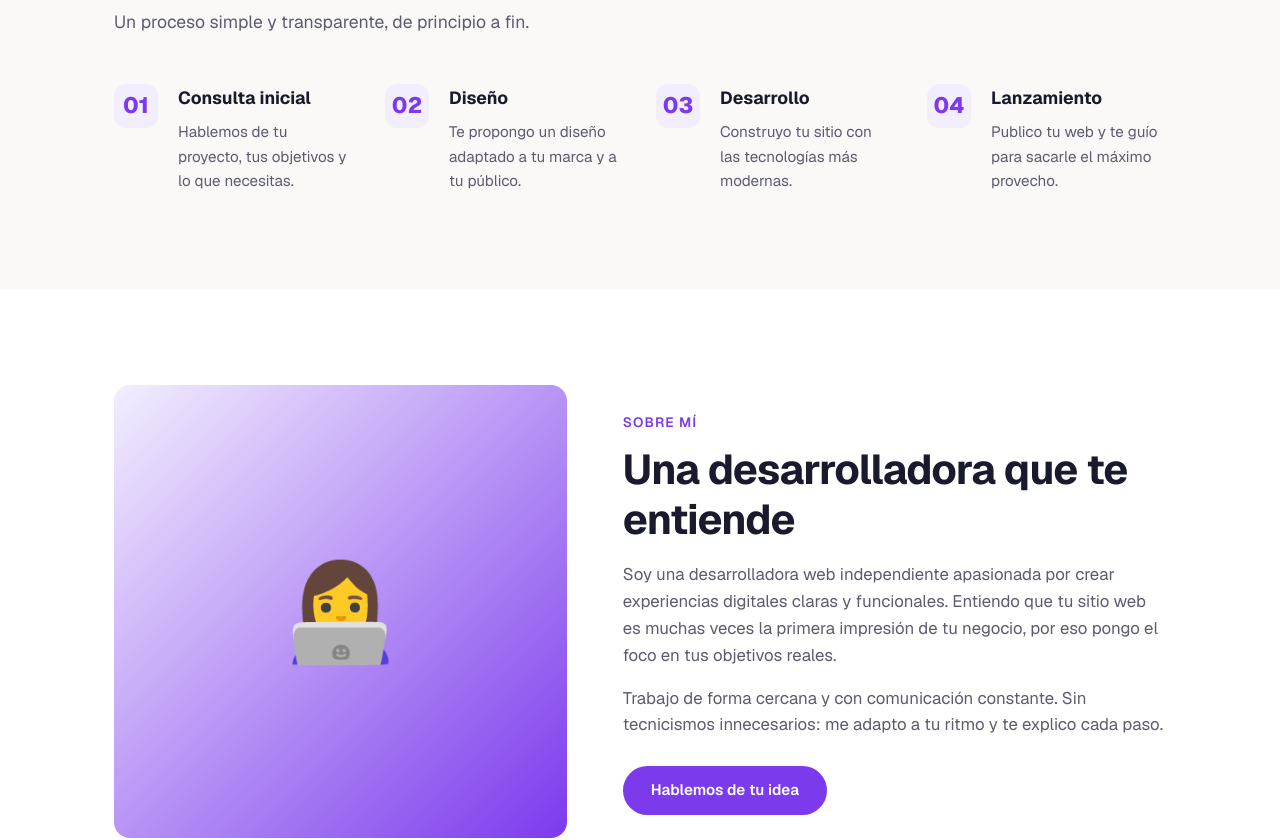
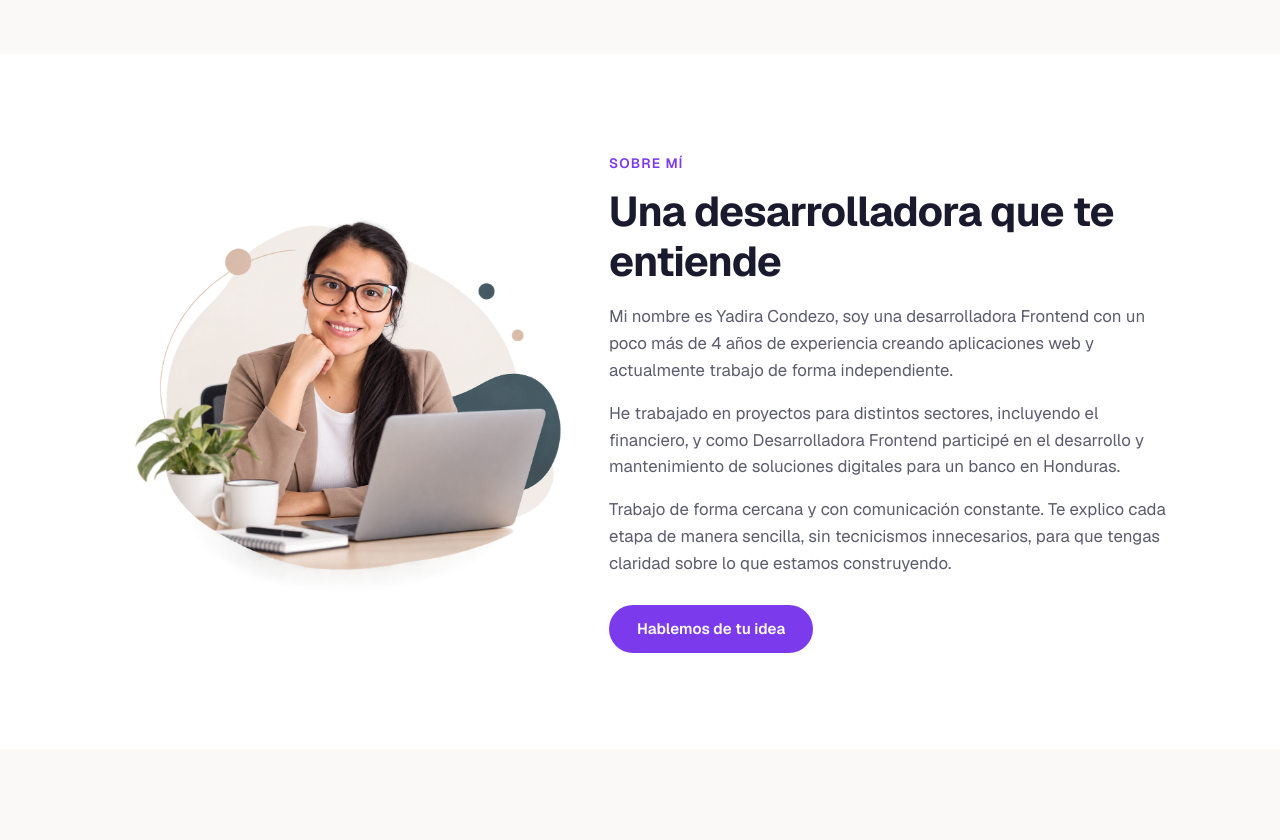
Before and after one commit to bluezin/freelance, a Next.js app: page / in a window 1280 px wide. Shown: the part 1700-2540 px from the top of the page. Built offline with nearby package versions, Linux system fonts and the light colour scheme.

Commit message:
feat: add improves

```diff
--- a/src/app/globals.css
+++ b/src/app/globals.css
@@ -170,7 +170,7 @@ section {
 
 /* Hero */
 .hero {
-  padding: 100px 0 96px;
+  padding: 60px 0 50px;
   text-align: center;
 }
 
@@ -349,23 +349,14 @@ section {
 }
 
 .about-inner {
-  display: grid;
-  grid-template-columns: 1fr 1.2fr;
-  gap: 56px;
+  display: flex;
+  gap: 26px;
   align-items: center;
 }
 
-.about-avatar {
-  width: 100%;
-  aspect-ratio: 1;
-  border-radius: var(--radius);
-  background: linear-gradient(135deg, var(--accent-soft), var(--accent));
-  display: flex;
-  align-items: center;
-  justify-content: center;
-  font-size: 6rem;
-  font-weight: 800;
-  color: #fff;
+.about-avatar img {
+  position: relative !important;
+  width: 1300px !important;
 }
 
 .about p {
@@ -439,22 +430,104 @@ section {
   color: var(--accent);
 }
 
+/* Hamburger */
+.hamburger {
+  display: none;
+  flex-direction: column;
+  justify-content: center;
+  gap: 5px;
+  width: 40px;
+  height: 40px;
+  padding: 8px;
+  border: none;
+  background: transparent;
+  cursor: pointer;
+}
+
+.hamburger span {
+  display: block;
+  width: 100%;
+  height: 3px;
+  border-radius: 3px;
+  background: var(--text);
+  transition: all 0.25s;
+}
+
+.hamburger.is-open span:nth-child(1) {
+  transform: translateY(8px) rotate(45deg);
+}
+
+.hamburger.is-open span:nth-child(2) {
+  opacity: 0;
+}
+
+.hamburger.is-open span:nth-child(3) {
+  transform: translateY(-8px) rotate(-45deg);
+}
+
+.mobile-nav {
+  display: none;
+  flex-direction: column;
+  gap: 8px;
+  padding: 16px 24px 24px;
+  border-top: 1px solid var(--border);
+  background: var(--bg);
+}
+
+.mobile-nav a {
+  font-size: 1rem;
+  font-weight: 500;
+  padding: 12px;
+  border-radius: 12px;
+}
+
+.mobile-nav a:hover {
+  background: var(--accent-soft);
+}
+
+.mobile-nav .btn {
+  margin-top: 8px;
+  text-align: center;
+}
+
 /* Responsive */
+@media (max-width: 900px) {
+  .about-inner {
+    flex-wrap: wrap;
+    gap: 40px;
+    flex-direction: column-reverse;
+  }
+
+  .about-avatar {
+    max-width: 500px;
+    margin: auto;
+  }
+
+
+  .about-content {
+    width: 80%;
+  }
+}
+
 @media (max-width: 768px) {
   section {
     padding: 72px 0;
+  }
+
+  .hamburger {
+    display: flex;
   }
 
   .nav {
     display: none;
   }
 
-  .header .btn {
-    display: none;
+  .mobile-nav {
+    display: flex;
   }
 
   .hero {
-    padding: 72px 0;
+    padding: 30px 0;
     text-align: left;
   }
 
@@ -467,22 +540,16 @@ section {
     gap: 32px;
     margin-top: 48px;
   }
+}
 
-  .about-inner {
-    grid-template-columns: 1fr;
-  }
-
-  .about-avatar {
-    max-width: 280px;
-  }
-
-  .contact-actions {
-    justify-content: flex-start;
+@media (max-width: 600px) {
+  .about-content {
+    width: auto;
   }
 }
 
 @media (max-width: 420px) {
   .header-inner {
-    justify-content: center;
+    justify-content: space-between;
   }
 }
--- a/src/components/About.tsx
+++ b/src/components/About.tsx
@@ -1,22 +1,37 @@
+import Image from "next/image";
+
 export default function About() {
   return (
     <section className="about" id="sobre-mi">
       <div className="container about-inner">
-        <div className="about-avatar">👩‍💻</div>
-        <div>
+        <div className="about-avatar">
+          <Image src="/me.png" alt="yadira" fill />
+        </div>
+        <div className="about-content">
           <span className="section-label">Sobre mí</span>
           <h2 className="section-title">Una desarrolladora que te entiende</h2>
           <p>
-            Soy una desarrolladora web independiente apasionada por crear
-            experiencias digitales claras y funcionales. Entiendo que tu
-            sitio web es muchas veces la primera impresión de tu negocio, por
-            eso pongo el foco en tus objetivos reales.
+            Mi nombre es Yadira Condezo, soy una desarrolladora Frontend con un poco
+            más de 4 años de experiencia creando aplicaciones web y actualmente
+            trabajo de forma independiente.
           </p>
           <p>
-            Trabajo de forma cercana y con comunicación constante. Sin tecnicismos
-            innecesarios: me adapto a tu ritmo y te explico cada paso.
+            He trabajado en proyectos para distintos sectores, incluyendo el
+            financiero, y como Desarrolladora Frontend participé en el
+            desarrollo y mantenimiento de soluciones digitales para un banco en
+            Honduras.
           </p>
-          <a href="#contacto" className="btn btn-primary">
+          <p>
+            Trabajo de forma cercana y con comunicación constante. Te explico
+            cada etapa de manera sencilla, sin tecnicismos innecesarios, para
+            que tengas claridad sobre lo que estamos construyendo.
+          </p>
+          <a
+            href="https://wa.me/51960220312"
+            target="_blank"
+            rel="noopener noreferrer"
+            className="btn btn-primary"
+          >
             Hablemos de tu idea
           </a>
         </div>
--- a/src/components/Contact.tsx
+++ b/src/components/Contact.tsx
@@ -5,15 +5,20 @@ export default function Contact() {
         <span className="section-label">Contacto</span>
         <h2 className="section-title">¿Listo para tu web?</h2>
         <p className="section-desc">
-          Cuéntame tu idea y te responderé con una cotización sin compromiso
-          en menos de 24 horas.
+          Cuéntame tu idea y te responderé con una cotización sin compromiso en
+          menos de 24 horas.
         </p>
         <div className="contact-actions">
-          <a href="mailto:hola@tudev.com" className="btn btn-primary">
+          <a
+            href="mailto:yadiraco304@gmail.com"
+            target="_blank"
+            rel="noopener noreferrer"
+            className="btn btn-primary"
+          >
             Escríbeme por email
           </a>
           <a
-            href="https://wa.me/0000000000"
+            href="https://wa.me/51960220312?text=Hola%2C%20quiero%20una%20p%C3%A1gina%20web"
             target="_blank"
             rel="noopener noreferrer"
             className="btn btn-outline"
--- a/src/components/Footer.tsx
+++ b/src/components/Footer.tsx
@@ -5,14 +5,14 @@ export default function Footer() {
         <span>© {new Date().getFullYear()} TuDev. Hecho con ♥</span>
         <div className="footer-social">
           <a
-            href="https://github.com"
+            href="https://github.com/bluezin"
             target="_blank"
             rel="noopener noreferrer"
           >
             GitHub
           </a>
           <a
-            href="https://linkedin.com"
+            href="https://www.linkedin.com/in/bluezin"
             target="_blank"
             rel="noopener noreferrer"
           >
--- a/src/components/Header.tsx
+++ b/src/components/Header.tsx
@@ -1,11 +1,18 @@
+"use client";
+
+import { useState } from "react";
+
 export default function Header() {
+  const [menuOpen, setMenuOpen] = useState(false);
+
   return (
     <header className="header">
       <div className="container header-inner">
-        <a href="#inicio" className="logo">
+        <a href="#inicio" className="logo" onClick={() => setMenuOpen(false)}>
           <span className="logo-mark" />
           TuDev
         </a>
+
         <nav className="nav">
           <ul className="nav-list">
             <li>
@@ -22,7 +29,36 @@ export default function Header() {
             Contáctame
           </a>
         </nav>
+
+        <button
+          type="button"
+          className={`hamburger${menuOpen ? " is-open" : ""}`}
+          aria-label="Abrir menú"
+          aria-expanded={menuOpen}
+          onClick={() => setMenuOpen(!menuOpen)}
+        >
+          <span />
+          <span />
+          <span />
+        </button>
       </div>
+
+      {menuOpen && (
+        <nav className="mobile-nav">
+          <a href="#servicios" onClick={() => setMenuOpen(false)}>
+            Servicios
+          </a>
+          <a href="#proceso" onClick={() => setMenuOpen(false)}>
+            Proceso
+          </a>
+          <a href="#sobre-mi" onClick={() => setMenuOpen(false)}>
+            Sobre mí
+          </a>
+          <a href="#contacto" onClick={() => setMenuOpen(false)} className="btn btn-primary">
+            Contáctame
+          </a>
+        </nav>
+      )}
     </header>
   );
 }
--- a/src/components/Hero.tsx
+++ b/src/components/Hero.tsx
@@ -20,9 +20,9 @@ export default function Hero() {
             Ver servicios
           </a>
         </div>
-        <div className="hero-stats">
+        {/* <div className="hero-stats">
           <div>
-            <strong>+15</strong>
+            <strong>2</strong>
             <span>Proyectos entregados</span>
           </div>
           <div>
@@ -33,7 +33,7 @@ export default function Hero() {
             <strong>1</strong>
             <span>Año de experiencia</span>
           </div>
-        </div>
+        </div> */}
       </div>
     </section>
   );
--- a/src/components/Process.tsx
+++ b/src/components/Process.tsx
@@ -1,23 +1,19 @@
 const steps = [
   {
     title: "Consulta inicial",
-    description:
-      "Hablemos de tu proyecto, tus objetivos y lo que necesitas.",
+    description: "Hablemos de tu proyecto, tus objetivos y lo que necesitas.",
   },
   {
     title: "Diseño",
-    description:
-      "Te propongo un diseño adaptado a tu marca y a tu público.",
+    description: "Te propongo un diseño adaptado a tu marca y a tu público.",
   },
   {
     title: "Desarrollo",
-    description:
-      "Construyo tu sitio con las tecnologías más modernas.",
+    description: "Convierto el diseño en una web funcional y adaptable.",
   },
   {
     title: "Lanzamiento",
-    description:
-      "Publico tu web y te guío para sacarle el máximo provecho.",
+    description: "Publico tu web y te guío para sacarle el máximo provecho.",
   },
 ];
 
```
Also changed, not shown: public/me.png (added).
